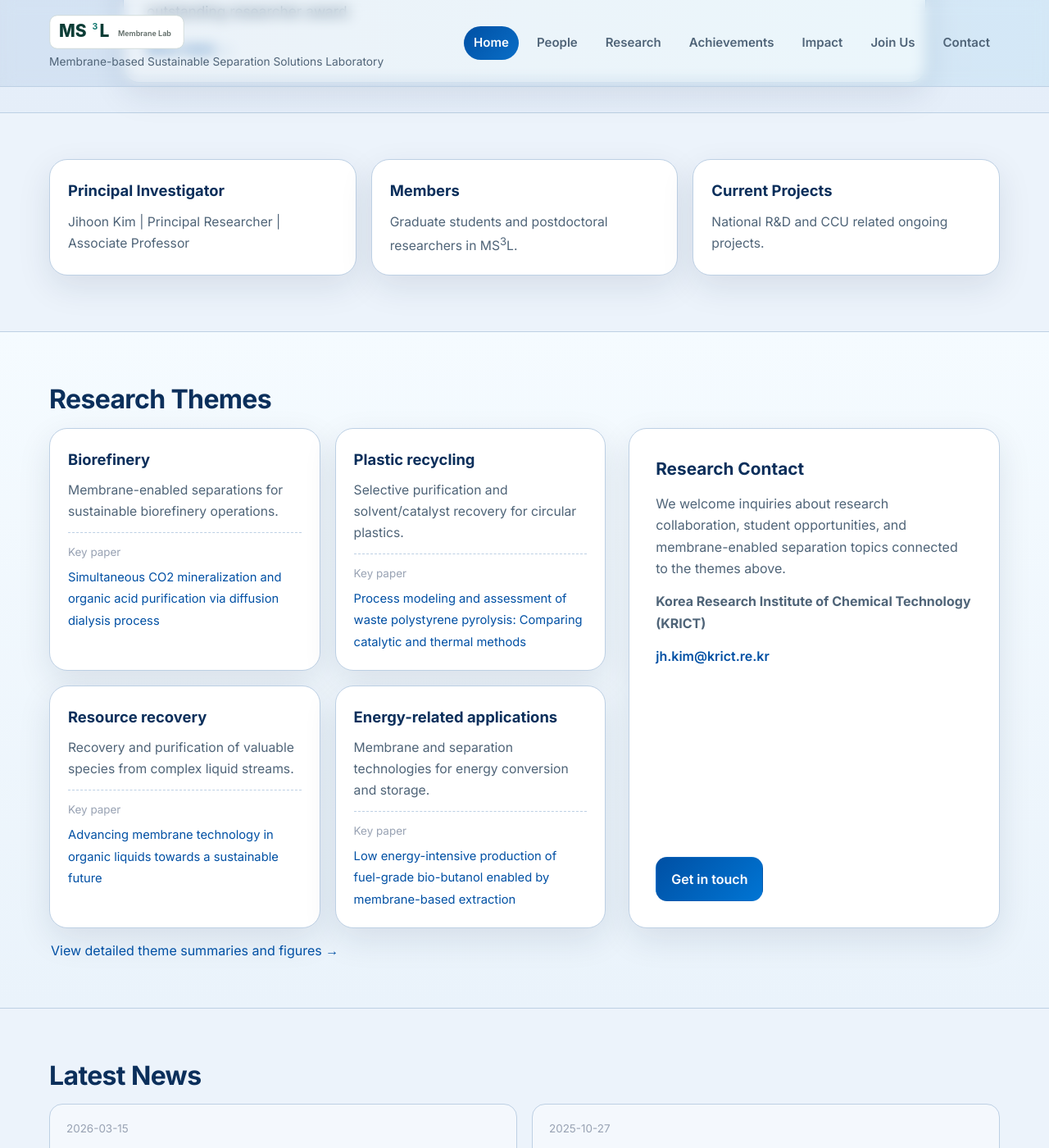
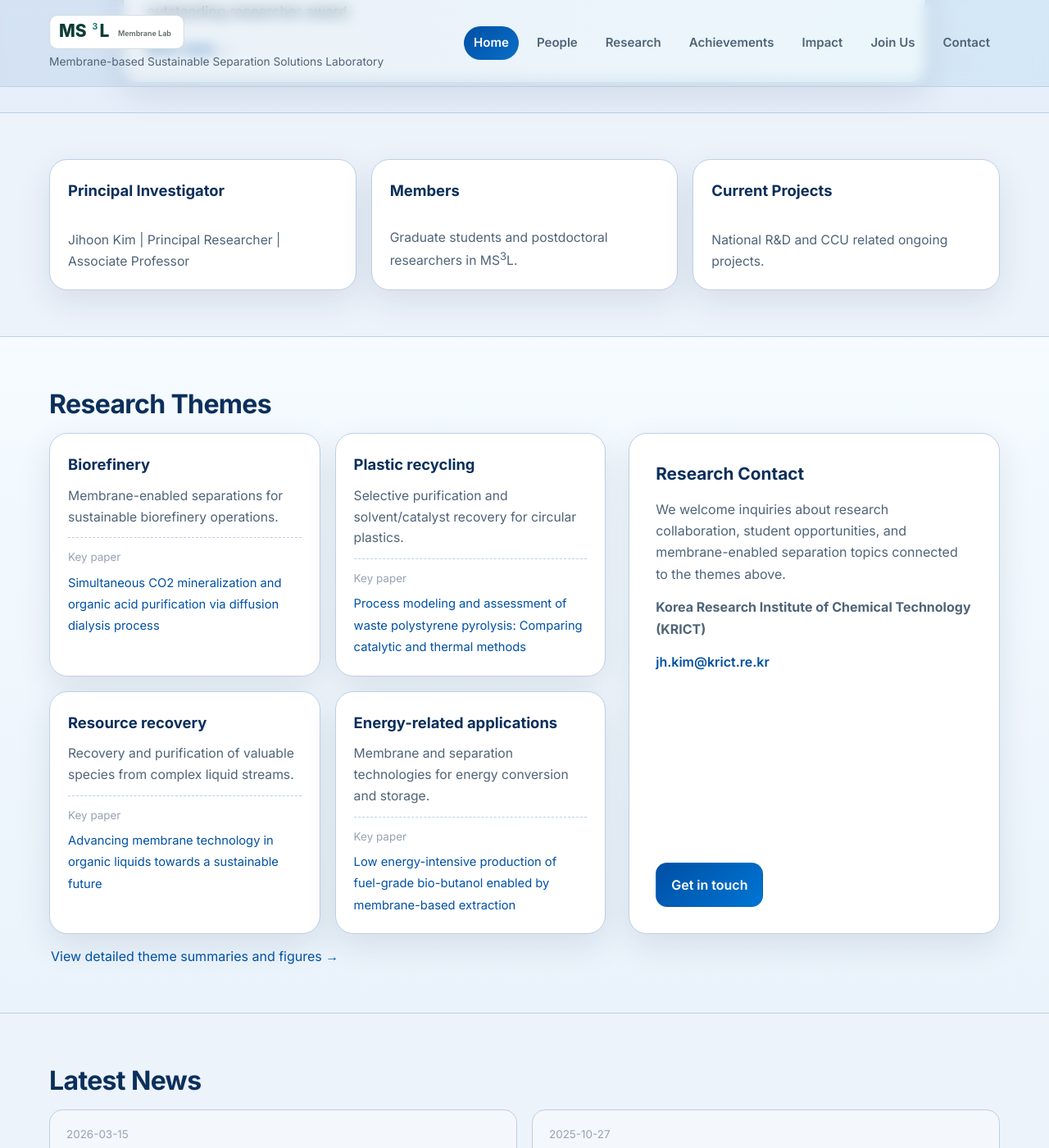
Before and after one commit to enthusiast87/MS3L.io, a Jekyll site: the page built from index.md, in a window 1280 px wide and 1400 px high, scrolled down 945 px. Shown: the whole window at 82% size. Built offline with Jekyll 4.4.1, drawn with Linux system fonts in a browser that asks for light colours.

Commit message:
Polish homepage card alignment and spacing

```diff
--- a/assets/css/style.css
+++ b/assets/css/style.css
@@ -534,6 +534,24 @@ a {
   grid-template-columns: repeat(2, 1fr);
 }
 
+
+.card-grid > * {
+  height: 100%;
+}
+
+.home-quicklinks .card {
+  display: flex;
+  flex-direction: column;
+  justify-content: space-between;
+  min-height: 160px;
+}
+
+.home-research-grid .research-theme-card,
+.home-news-grid .list-card,
+.home-publication-grid .list-card {
+  height: 100%;
+}
+
 .card {
   padding: 22px;
 }
@@ -544,7 +562,7 @@ a {
 }
 
 a.card {
-  margin-bottom: 12px;
+  margin-bottom: 0;
 }
 
 .card h3 {
@@ -599,7 +617,10 @@ a.card {
   background: var(--surface-soft);
   border: 1px solid var(--line);
   border-radius: 16px;
-  margin-bottom: 14px;
+  margin-bottom: 0;
+  display: flex;
+  flex-direction: column;
+  gap: 6px;
 }
 
 .list-meta {
--- a/index.md
+++ b/index.md
@@ -46,7 +46,7 @@ title: Home
 </section>
 
 <section class="section">
-  <div class="container card-grid three">
+  <div class="container card-grid three home-quicklinks">
     <a class="card card-link" href="{{ '/principal-investigator' | relative_url }}">
       <h3>Principal Investigator</h3>
       <p>{{ pi.name }} | {{ pi.position }}</p>
@@ -66,7 +66,7 @@ title: Home
   <div class="container">
     <h2 class="section-title">Research Themes</h2>
     <div class="split-grid">
-      <div class="card-grid two">
+      <div class="card-grid two home-research-grid">
         {% for item in site.data.research %}
         <div class="card research-theme-card">
           <h3>{{ item.title }}</h3>
@@ -103,7 +103,7 @@ title: Home
 <section class="section">
   <div class="container">
     <h2 class="section-title">Latest News</h2>
-    <div class="card-grid two">
+    <div class="card-grid two home-news-grid">
       {% for item in site.data.news limit: 4 %}
       <div class="list-card">
         <div class="list-meta">{{ item.date }}</div>
@@ -121,7 +121,7 @@ title: Home
 <section class="section">
   <div class="container">
     <h2 class="section-title">Recent Publications</h2>
-    <div class="card-grid two">
+    <div class="card-grid two home-publication-grid">
       {% for item in site.data.publications limit: 6 %}
       <div class="list-card publication-entry">
         <div class="list-meta">{{ item.year }} · {{ item.venue }}</div>
```
